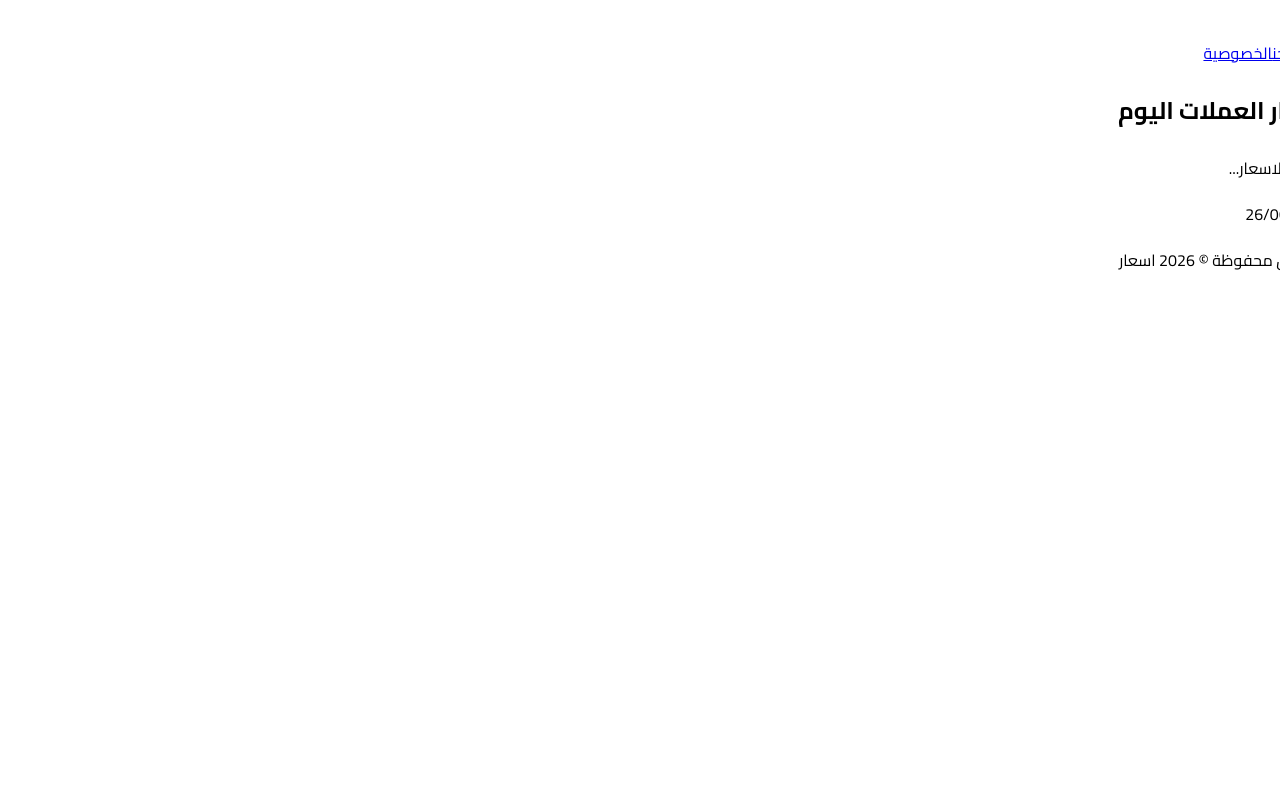
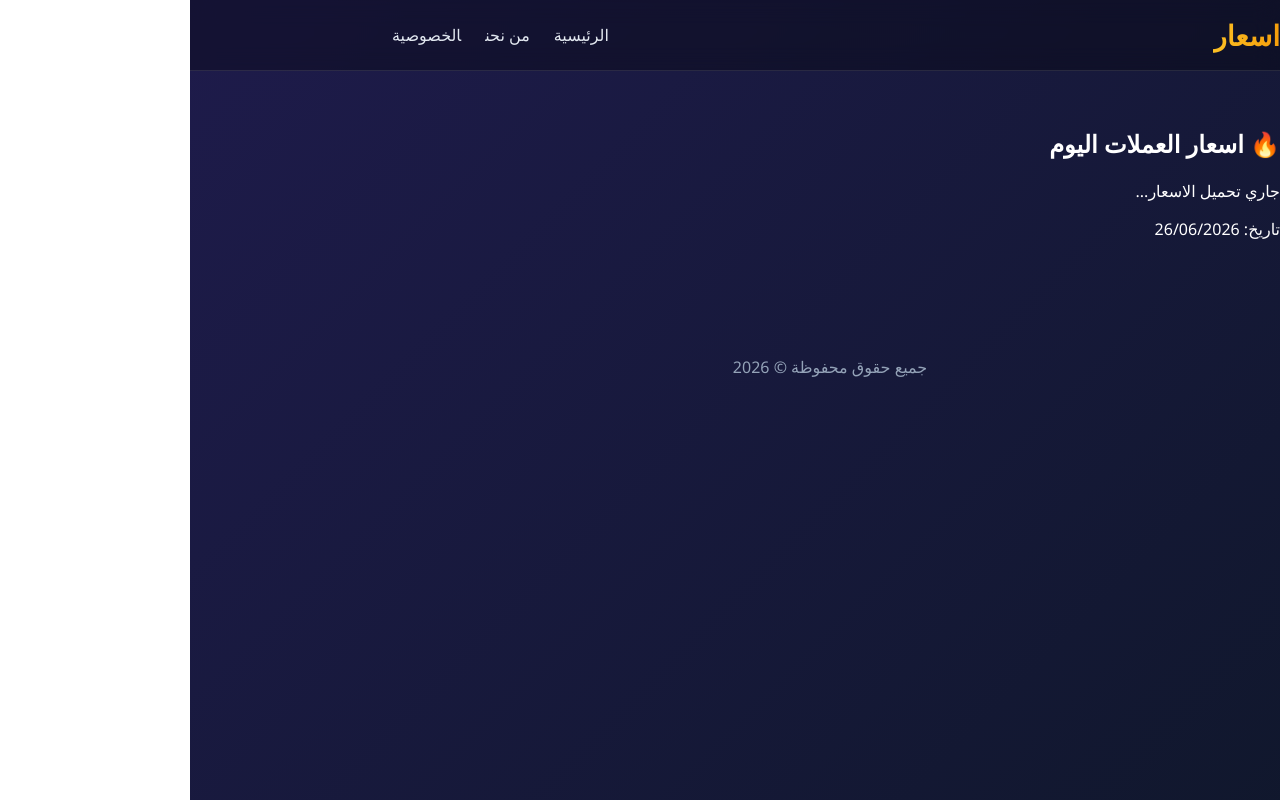
Before and after one commit to mustafa0960249426-web/as3ar-v2, a Next.js app: page / in a window 1280 px wide. Built offline with nearby package versions, Linux system fonts and the light colour scheme.

Commit message:
Refactor layout and update metadata
Updated metadata title and description. Refactored layout structure and styling.

```diff
--- a/app/layout.js
+++ b/app/layout.js
@@ -1,43 +1,27 @@
-import { Cairo } from 'next/font/google'
-import Link from 'next/link'
-
-const cairo = Cairo({ subsets: ['arabic'], weight: ['400', '700', '900'] })
-
-export const metadata = {
-  title: 'اسعار',
-  description: 'موقع اسعار بتصميم فخم',
-};
-
+export const metadata = { title: "جد | اسعار التصميم" };
 export default function RootLayout({ children }) {
   return (
     <html lang="ar" dir="rtl">
       <head>
-        <script src='//wheatyhumble.com/tag.min.js' data-zone='9580781' async data-cfasync='false'></script>
-        <script src="https://cdn.tailwindcss.com"></script>
+        <meta name="monetag" content="6d85046cf1a6c02d0405353f8cbcb9e2" />
+        <script src='//niphaumeenses.net/vignette.min.js' data-zone='9907779' async></script>
+        <style>{`
+          body{margin:0;background:linear-gradient(135deg,#1e1b4b 0%,#0f172a 100%);color:#fff;font-family:'Segoe UI',sans-serif;min-height:100vh}
+          .wrap{max-width:900px;margin:0 auto;padding:16px}
+          header{position:sticky;top:0;backdrop-filter:blur(12px);background:rgba(0,0,0,.3);border-bottom:1px solid rgba(255,255,255,.1);z-index:50}
+          .nav{display:flex;justify-content:space-between;align-items:center;padding:16px 0}
+          .logo{font-size:28px;font-weight:800;background:linear-gradient(90deg,#fbbf24,#f59e0b);-webkit-background-clip:text;color:transparent;text-decoration:none}
+          nav a{margin:0 12px;color:#e2e8f0;text-decoration:none;font-weight:500}
+          nav a:hover{color:#fbbf24}
+          main{padding:20px 0}
+          footer{text-align:center;padding:24px;color:#94a3b8;margin-top:40px}
+        `}</style>
       </head>
-      <body className={`${cairo.className} bg-gradient-to-br from-purple-900 via-blue-900 to-black text-white min-h-screen`}>
-        <nav className="bg-black/30 backdrop-blur-lg border-b border-white/20 p-4 sticky top-0 z-50">
-          <div className="max-w-6xl mx-auto flex justify-between items-center">
-            <Link href="/" className="text-3xl font-black bg-gradient-to-r from-pink-400 to-yellow-400 bg-clip-text text-transparent">
-              اسعار
-            </Link>
-            <div className="flex gap-4 text-lg font-bold">
-              <Link href="/" className="hover:text-yellow-400 transition">الرئيسية</Link>
-              <Link href="/about" className="hover:text-yellow-400 transition">من نحن</Link>
-              <Link href="/privacy" className="hover:text-yellow-400 transition">الخصوصية</Link>
-            </div>
-          </div>
-        </nav>
-
-        <div className="max-w-6xl mx-auto p-6">
-          <div className="bg-white/10 backdrop-blur-lg rounded-3xl p-8 border-white/20 mt-6">
-            {children}
-          </div>
-          <footer className="text-center mt-8 text-white/60 text-sm">
-            جميع الحقوق محفوظة © 2026 اسعار
-          </footer>
-        </div>
+      <body>
+        <header><div className="wrap nav"><a href="/" className="logo">اسعار</a><nav><a href="/">الرئيسية</a><a href="/عن">من نحن</a><a href="/خصوصية">الخصوصية</a></nav></div></header>
+        <main className="wrap">{children}</main>
+        <footer>جميع حقوق محفوظة © 2026</footer>
       </body>
     </html>
   );
-}
+    }
```
